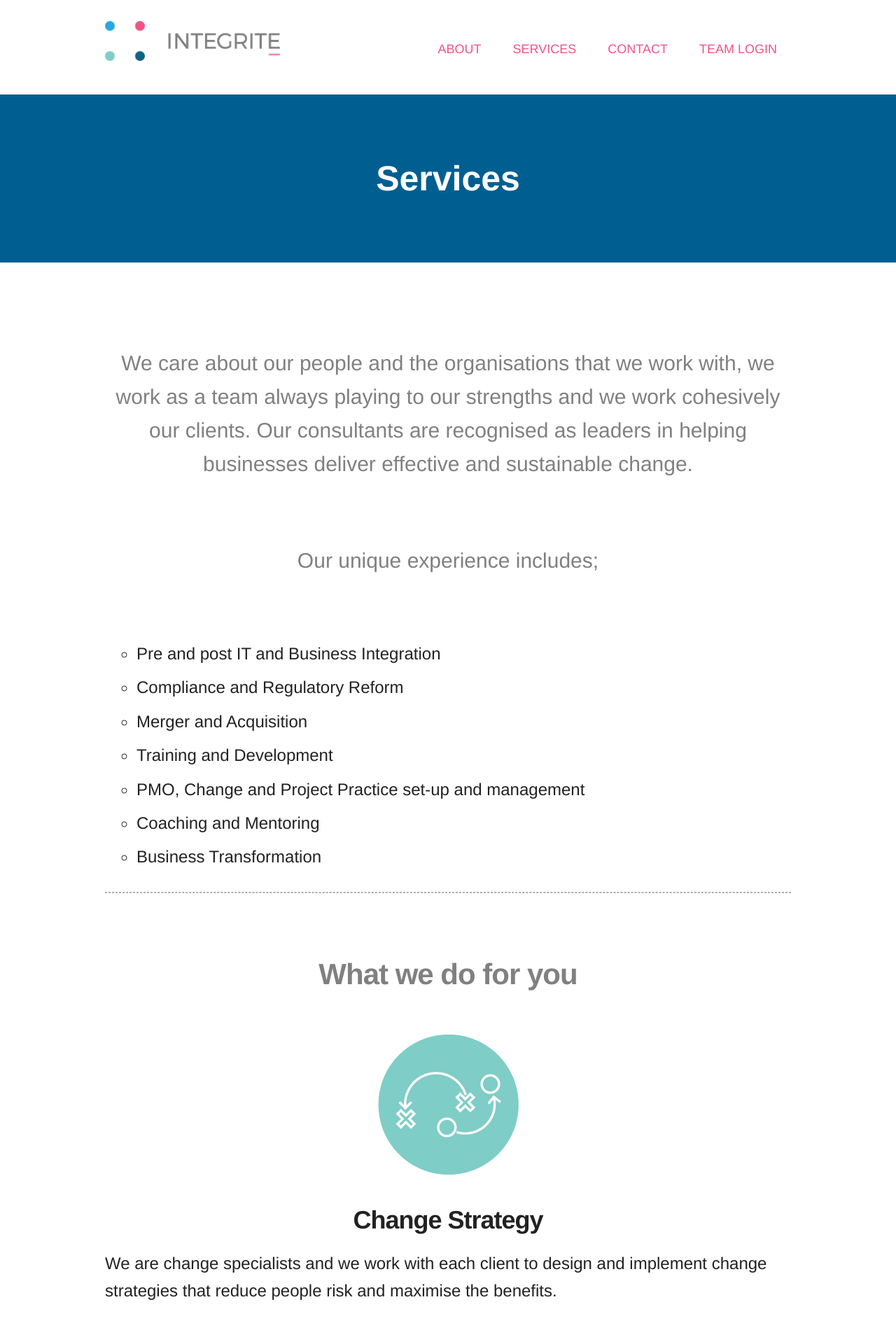
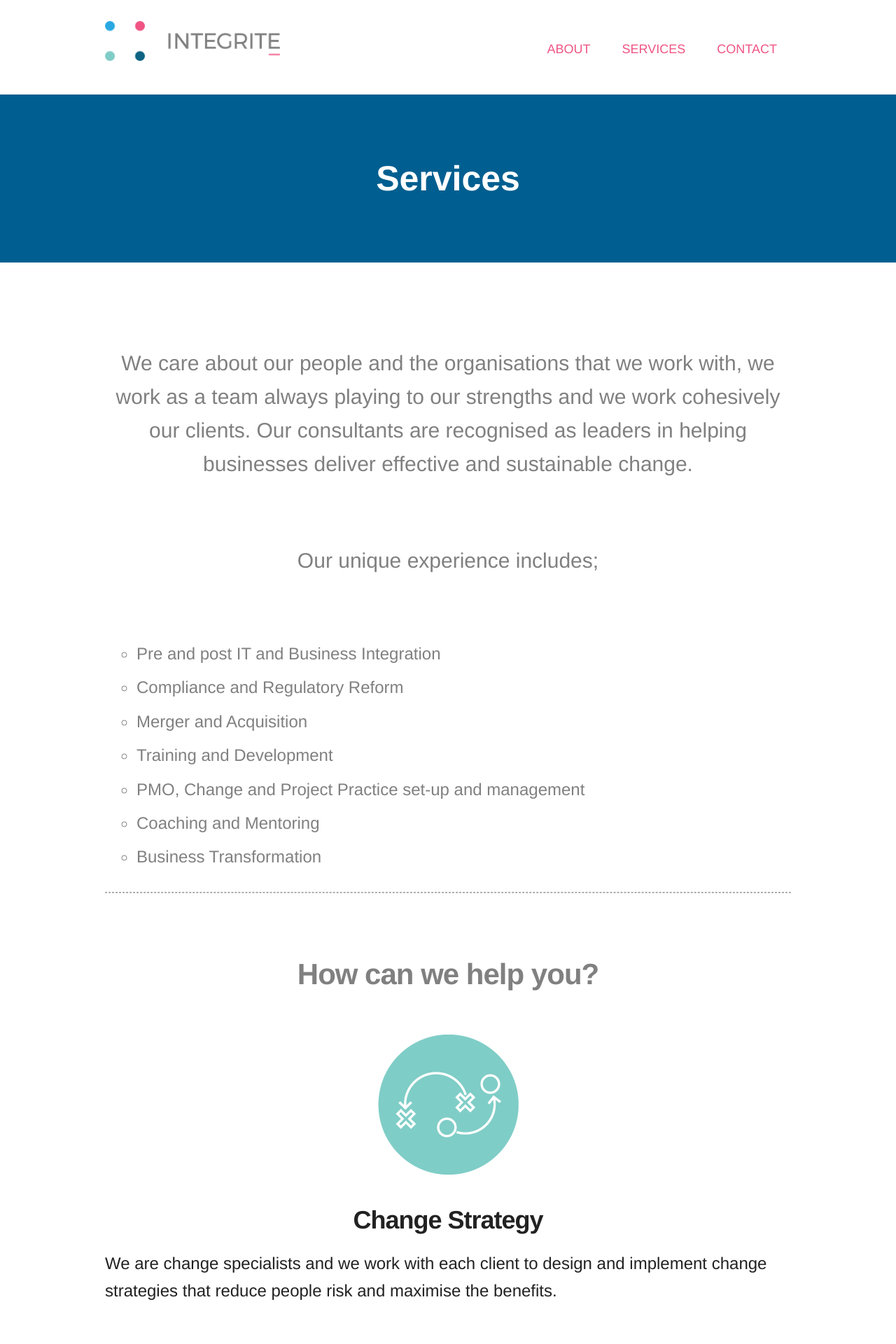
Before and after one commit to granthiggins/granthiggins.github.io, a Jekyll site: the page built from services.md, in a window 1280 px wide. Shown: the top 1920 px of the page at 70% size. Built offline with Jekyll 4.4.1, drawn with Linux system fonts in a browser that asks for light colours; some of the changed text lies outside the part shown.

Commit message:
update headings

```diff
--- a/_includes/menu-links.html
+++ b/_includes/menu-links.html
@@ -1,4 +1,3 @@
 <li><a href="/about">About</a></li>
 <li><a href="/services">Services</a></li>
 <li><a href="/contact">Contact</a></li>
-<li><a href="http://drive.integrite.net">Team Login</a></li>
--- a/index.html
+++ b/index.html
@@ -14,7 +14,7 @@ layout: default
 
 <div class="container">
   <div class="row u-c-txt">
-    <div class="twelve columns"><h2 style="margin-bottom: 60px;">What we do for you</h2></div>
+    <div class="twelve columns"><h2 style="margin-bottom: 60px;">How can we help you?</h2></div>
   </div>
 <div class="row u-c-txt">
   <div class="one-third column">
--- a/services.md
+++ b/services.md
@@ -11,7 +11,7 @@ sustainable change.
 
 <p class="page-blurb">Our unique experience includes;
 
-<ul>
+<ul class="really-grey">
 <li>Pre and post IT and Business Integration</li>
 <li>Compliance and Regulatory Reform</li>
 <li>Merger and Acquisition</li>
@@ -24,7 +24,7 @@ sustainable change.
 </p>
 
 <hr>
-<h2 class="u-c-txt" style="margin-bottom: 60px;">What we do for you</h2>
+<h2 class="u-c-txt" style="margin-bottom: 60px;">How can we help you?</h2>
 <div class="u-c-txt">
 <img src="{{ site.baseurl }}/images/leadership-coaching-icon.png" class="round-icons">
 <h3>Change Strategy</h3>
--- a/skeleton/css/custom.css
+++ b/skeleton/css/custom.css
@@ -62,6 +62,10 @@ h5 {
   font-size: 2rem;
   margin-bottom: 90px;
   text-align: center;
+}
+
+.really-grey {
+  color: #808081;
 }
 
 @media (min-width: 550px) {
```
Also changed, not shown: other parts of services.md (+0 -1 lines), about.md (+0 -1 lines).
